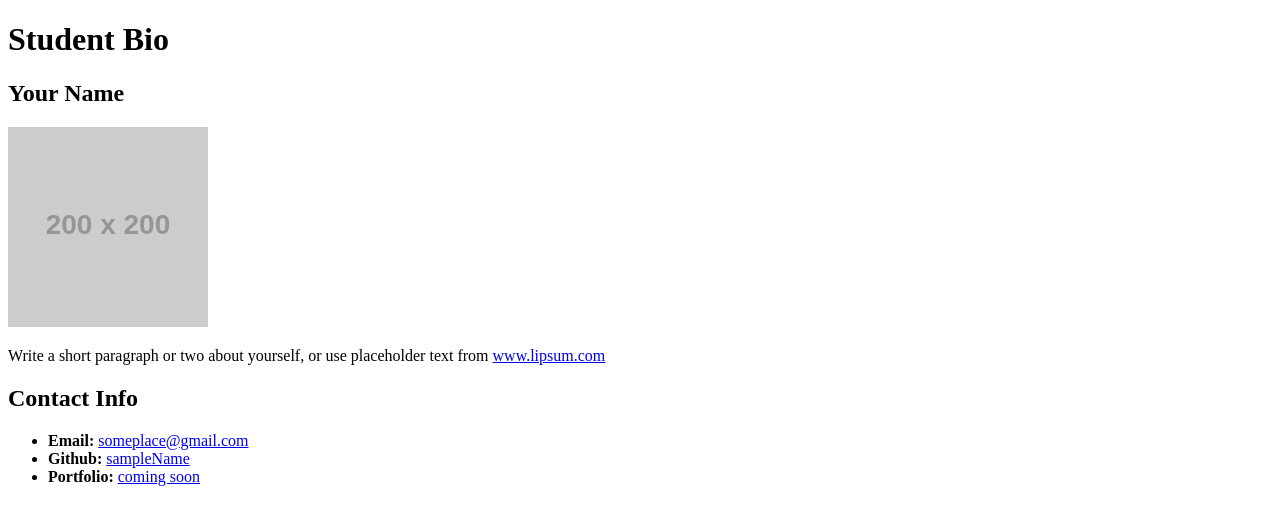
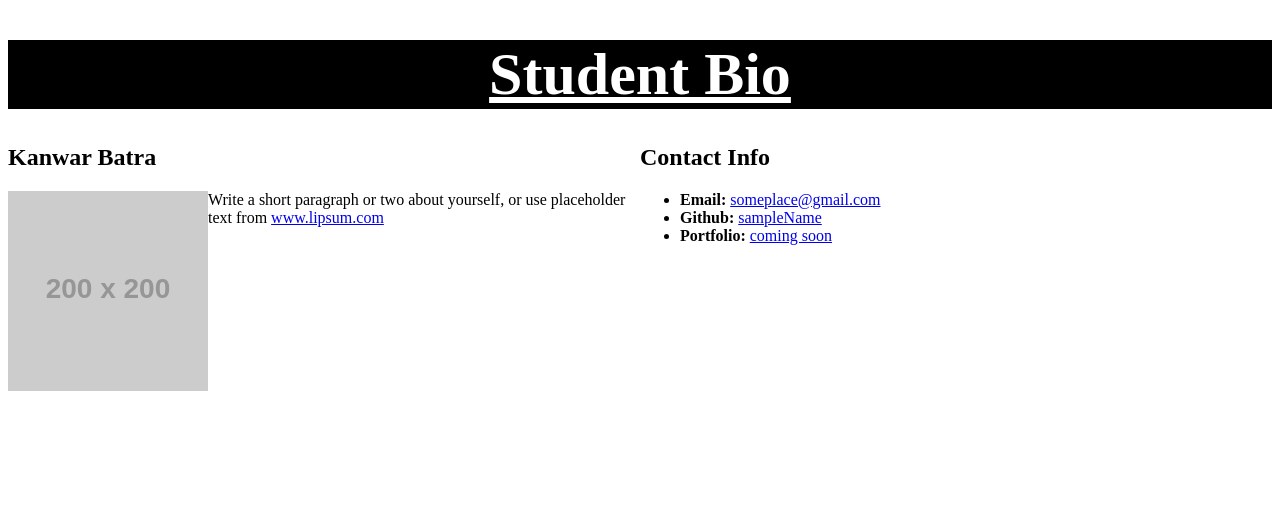
Before and after one commit to kanwarb/my-coding-bootcamp, a plain HTML site: page course-content/08-HTML_CSS_Layout/Unsolved/html-bio-with-css.html in a window 1280 px wide. Drawn offline with Linux system fonts and the light colour scheme; placeholder pictures from the web are drawn by us.

Commit message:
07-html-bio-with-css

```diff
--- a/course-content/08-HTML_CSS_Layout/Unsolved/html-bio-with-css.html
+++ b/course-content/08-HTML_CSS_Layout/Unsolved/html-bio-with-css.html
@@ -2,7 +2,34 @@
 
 <!DOCTYPE html>
 <html lang="en-us">
+<style>
+  h1 {
+      /* Put a 15-pixel margin at the bottom of the heading. */
+      margin-bottom: 15px;
+      /* Change the size of your font to 60 pixels high. */
+      font-size: 60px;
+      /* This will color the heading font white. */
+      color: white;
+      /* Align the text to the center of its enclosing element (e.g. div). */
+      text-align: center;
+      /* Underline the text. */
+      text-decoration: underline;
+      /* The background of the heading element will now be black. */
+      background-color: black;
+    }
 
+    img {
+      float: left;
+    }
+    #left {
+      float: left;
+      width: 50%;
+    }
+    #right {
+      float: right;
+      width: 50%;
+    }
+</style>
 <head>
   <meta charset="UTF-8">
   <title>CSS Stylesheets with Relative Paths</title>
@@ -15,16 +42,15 @@
 
   <div>
 
-    <section>
+    <section id=left >
 
-      <h2>Your Name</h2>
-
-      <img src="https://placehold.it/200x200" alt="Your Name">
+      <h2>Kanwar Batra</h2>
+      <img src="https://placehold.it/200x200" alt="Kanwar Batra">
 
       <p>Write a short paragraph or two about yourself, or use placeholder text from <a href="http://www.lipsum.com/">www.lipsum.com</a></p>
     </section>
 
-    <section>
+    <section id=right>
       <h2>Contact Info</h2>
       <ul>
         <li><strong>Email:</strong> <a href="#">someplace@gmail.com</a></li>
```
